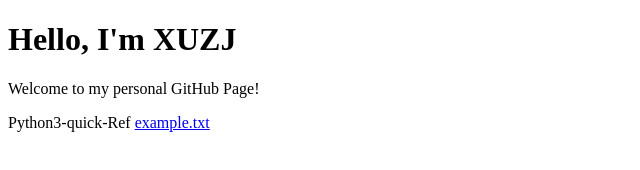
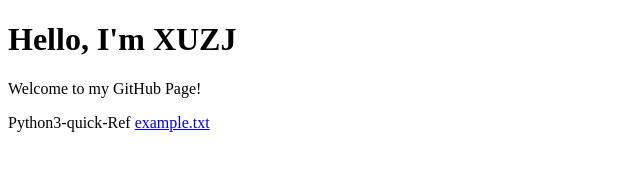
Before and after one commit to XUZJ9824/XUZJ9824.github.io, a plain HTML site: page index.html in a window 1280 px wide. Shown: the full height of the page, 0-640 px from the left. Drawn offline with Linux system fonts and the light colour scheme.

Commit message:
Update index.html

```diff
--- a/index.html
+++ b/index.html
@@ -7,7 +7,7 @@
 </head>
 <body>
     <h1>Hello, I'm XUZJ</h1>
-    <p>Welcome to my personal GitHub Page!</p>
+    <p>Welcome to my GitHub Page!</p>
      <p>Python3-quick-Ref <a href="https://github.com/XUZJ9824/Config/blob/a21041c05224270b948f24a87c9918e05413b1c6/Python%203%20%E2%80%93%20Quick%20Reference%20Card.pdf">example.txt</a></p>
 </body>
 </html>
```
